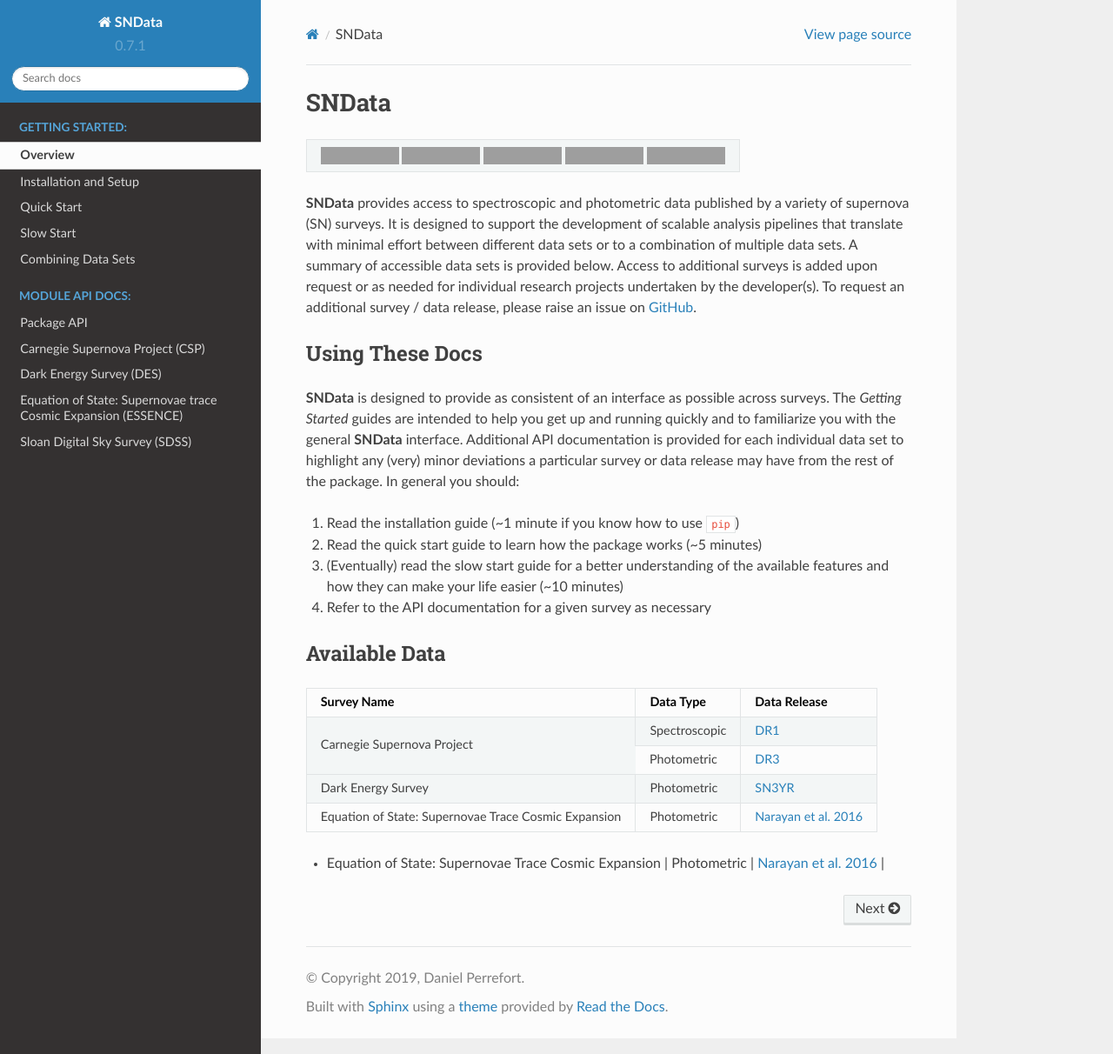
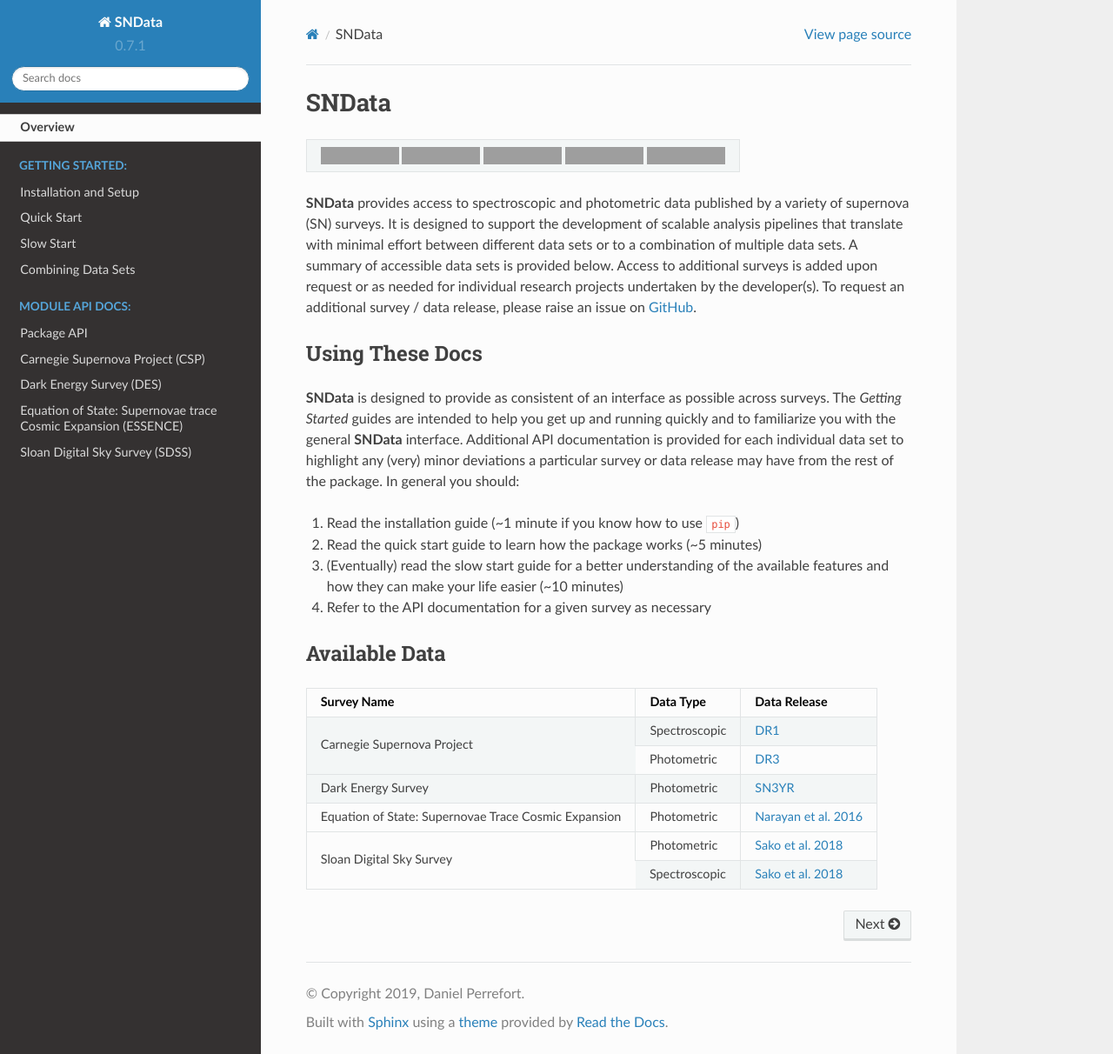
Before and after one commit to sncosmo/SNData, a Sphinx documentation site: the page built from docs/source/index.rst, in a window 1280 px wide and 1212 px high. Shown: the whole window at 87% size. Built offline with Sphinx 7.4.7 and the Read the Docs theme 2.0.0, drawn with Linux system fonts in a browser that asks for light colours; some of the changed lines change nothing that is shown; grey boxes are pictures that could not be loaded.

Commit message:
Fixes malformed table

```diff
--- a/docs/source/index.rst
+++ b/docs/source/index.rst
@@ -68,7 +68,7 @@
 |                                                      | Photometric   | `Sako et al. 2018`_    |
 + Sloan Digital Sky Survey                             +---------------+------------------------+
 |                                                      | Spectroscopic | `Sako et al. 2018`_    |
-+------------------------------------------------------+---------------|------------------------+
++------------------------------------------------------+---------------+------------------------+
 
 .. _DR1: https://csp.obs.carnegiescience.edu/news-items/CSP_spectra_DR1
 .. _DR3: https://csp.obs.carnegiescience.edu/news-items/csp-dr3-photometry-released
@@ -79,10 +79,15 @@
 
 .. toctree::
    :hidden:
+   :maxdepth: 0
+
+   Overview<self>
+
+.. toctree::
+   :hidden:
    :maxdepth: 1
    :caption: Getting Started:
 
-   Overview<self>
    getting_started/installation
    getting_started/quick_start
    getting_started/slow_start
```
